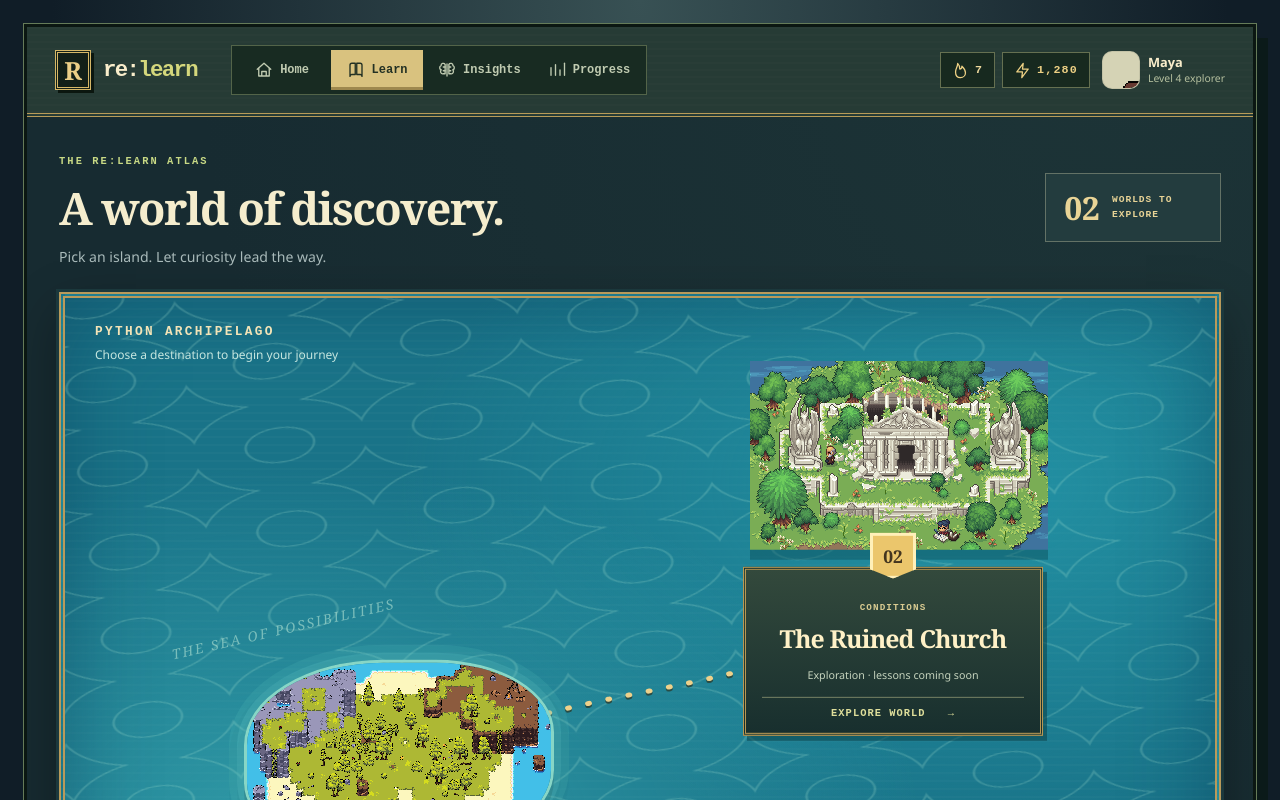
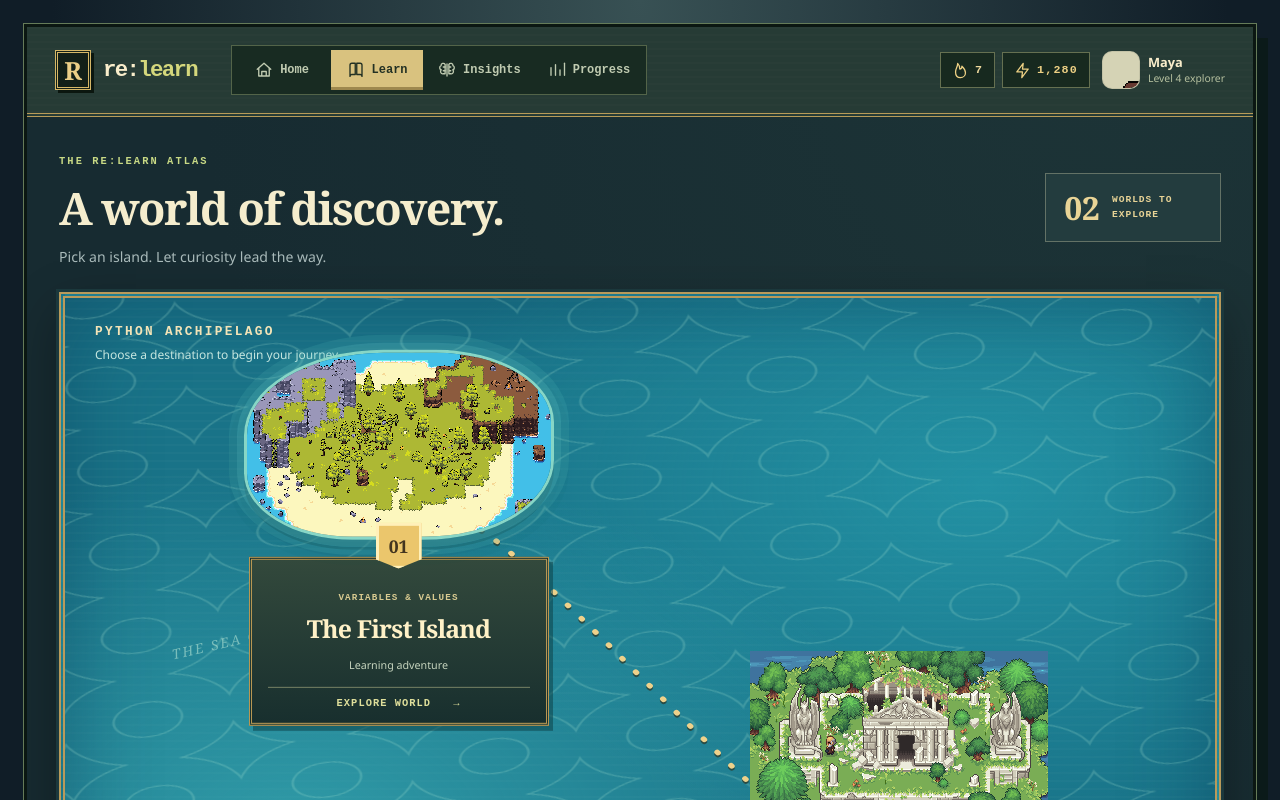
Before and after one commit to Pratik-Devang/Bnb26_ChashmaCube_Internal_Round, a Next.js app: page /learn in a window 1280 px wide. Shown: the top 800 px of the page. Built offline with nearby package versions, Linux system fonts and the light colour scheme.

Commit message:
Order learning path destinations

```diff
--- a/components/views/LearnMap.tsx
+++ b/components/views/LearnMap.tsx
@@ -5,7 +5,7 @@ import styles from "./LearnMap.module.css";
 
 export function LearnMap() {
   const height = Math.max(740, learningWorlds.length * 300 + 160);
-  const stops = learningWorlds.map((world, index) => ({ world, x: index % 2 === 0 ? 29 : 72, y: height - 210 - index * 300 }));
+  const stops = learningWorlds.map((world, index) => ({ world, x: index % 2 === 0 ? 29 : 72, y: 240 + index * 300 }));
   return (
     <main className={styles.atlas}>
       <header className={styles.heading}>
```
